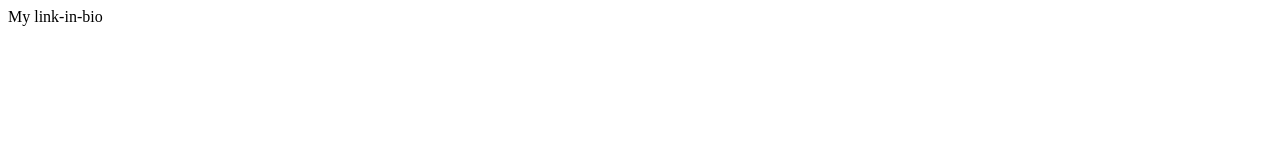
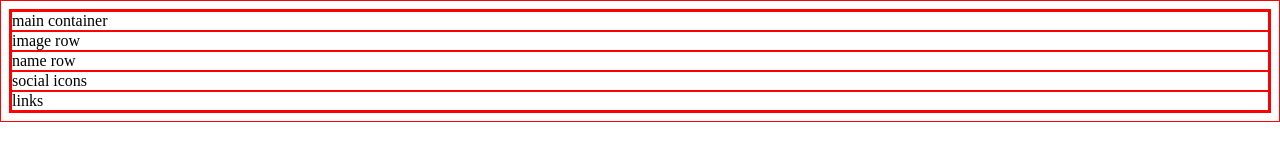
Before and after one commit to VictorManzanilla/linkinbio, a plain HTML site: page index.html in a window 1280 px wide. Drawn offline with Linux system fonts and the light colour scheme.

Commit message:
html boilerplate

```diff
--- a/index.html
+++ b/index.html
@@ -1,6 +1,28 @@
+<!DOCTYPE html>
+<html>
 <head>
+  <meta charset="UTF-8">
   <title> my link</title>
+  <link href="./style.css" rel="stylesheet">
+  </head>
   <body>
-    My link-in-bio
+    <main>
+      <div class="main-container">
+        main container
+      </div>
+      <div class="image-row">
+        image row
+      </div>
+      <div class="name-row">
+        name row
+      </div>
+      <div class="social-icons-row">
+        social icons
+      </div>
+      <div class="links-row">
+        links
+      </div>
+    </main>
   </body>
-</head>
+
+</html>
--- /dev/null
+++ b/style.css
@@ -0,0 +1,6 @@
+* {
+  border: 1px red solid;
+
+
+
+}
```
